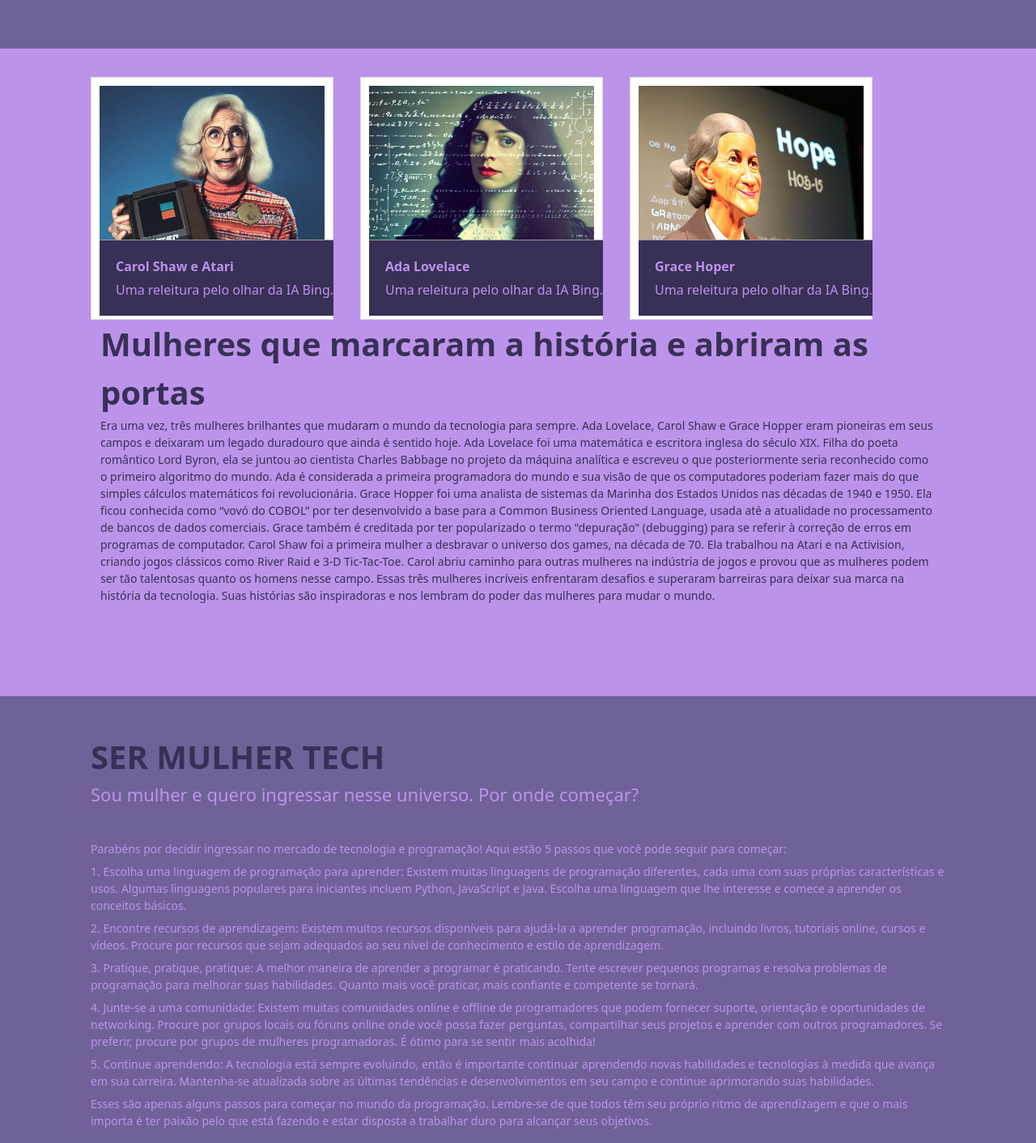
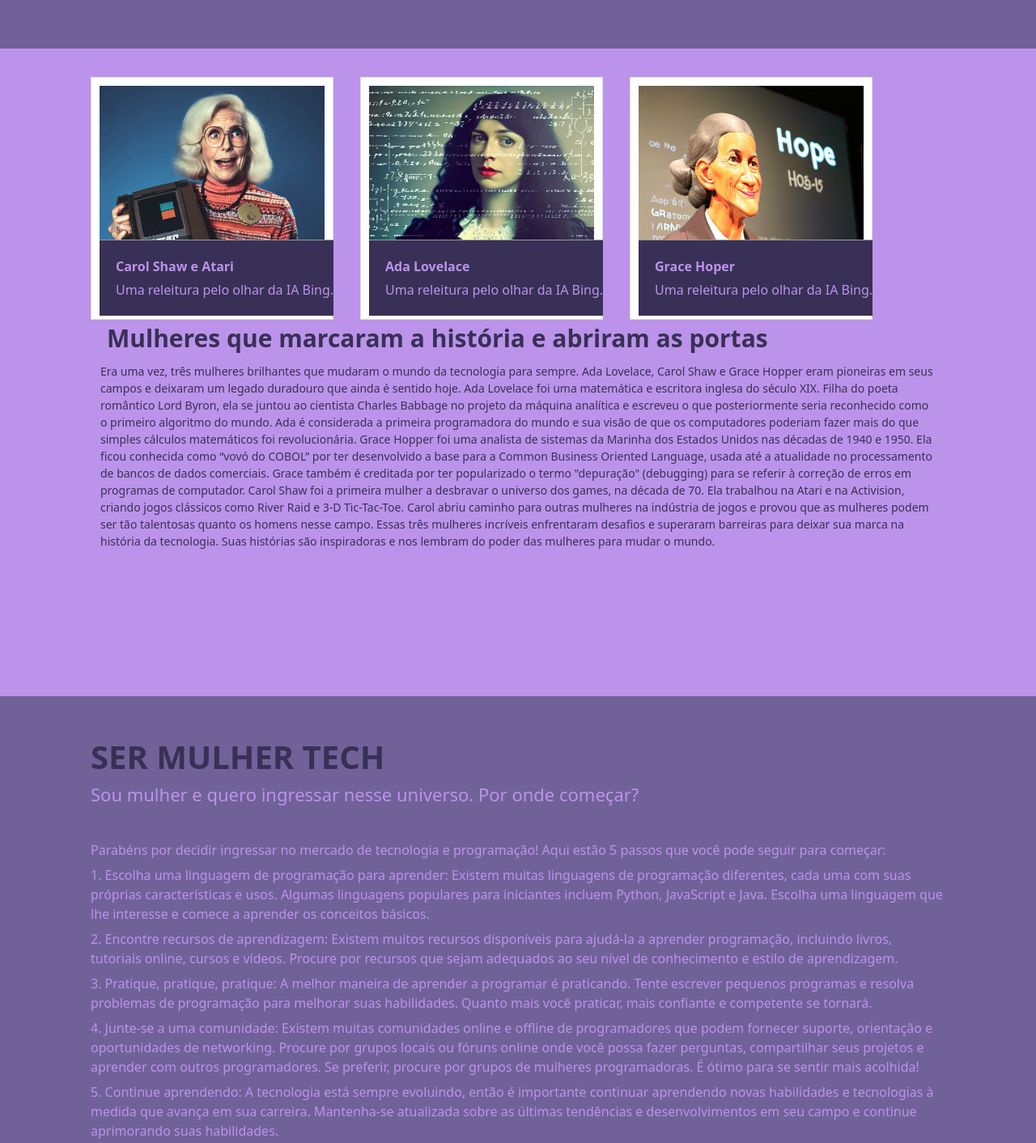
Before and after one commit to groot85/ProjetoFinal, a plain HTML site: page index.html in a window 1280 px wide. Shown: the part 740-2152 px from the top of the page at 81% size. Drawn offline with nearby package versions, Linux system fonts and the light colour scheme.

Commit message:
imagem-bloco com borda

```diff
--- a/assets/css/styles.css
+++ b/assets/css/styles.css
@@ -51,9 +51,9 @@
 }
 .titleSectionTwo{
     color: #383056;
-    font-size: 40px;
+    font-size:30px;
     font-weight: 600;
-    margin:0px;
+    margin: 8px;
 }
 .subTitleSectionTwo{
     color: #383056;
@@ -97,7 +97,7 @@
 
 .textSectionThree{
     color: #bc93ea;
-    font-size: 14px;
+    font-size:16px;
     font: 300;
     margin-bottom: 7px;
 }
@@ -240,8 +240,9 @@
   }
 
   .imgcursos{
-    border: 10px #bc93ea;
-  }
+    border: 4mm ridge rgba(217, 76, 225, 0.6);
+}
+
   /*.color1 {color: #130b1e;}
 .color2 {color: #383056;} nav
 .color3 {color: #706298;} body
```
Also changed, not shown: assets/imagens/programaria.png (added).
